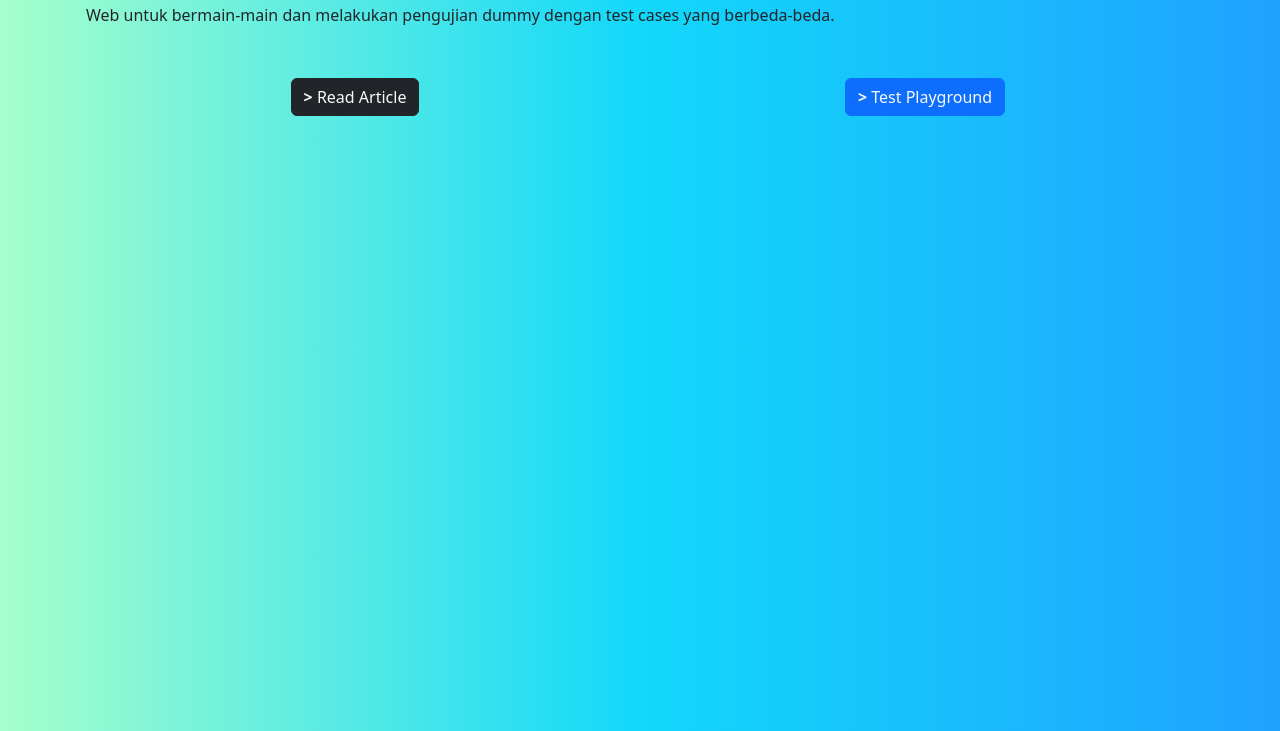
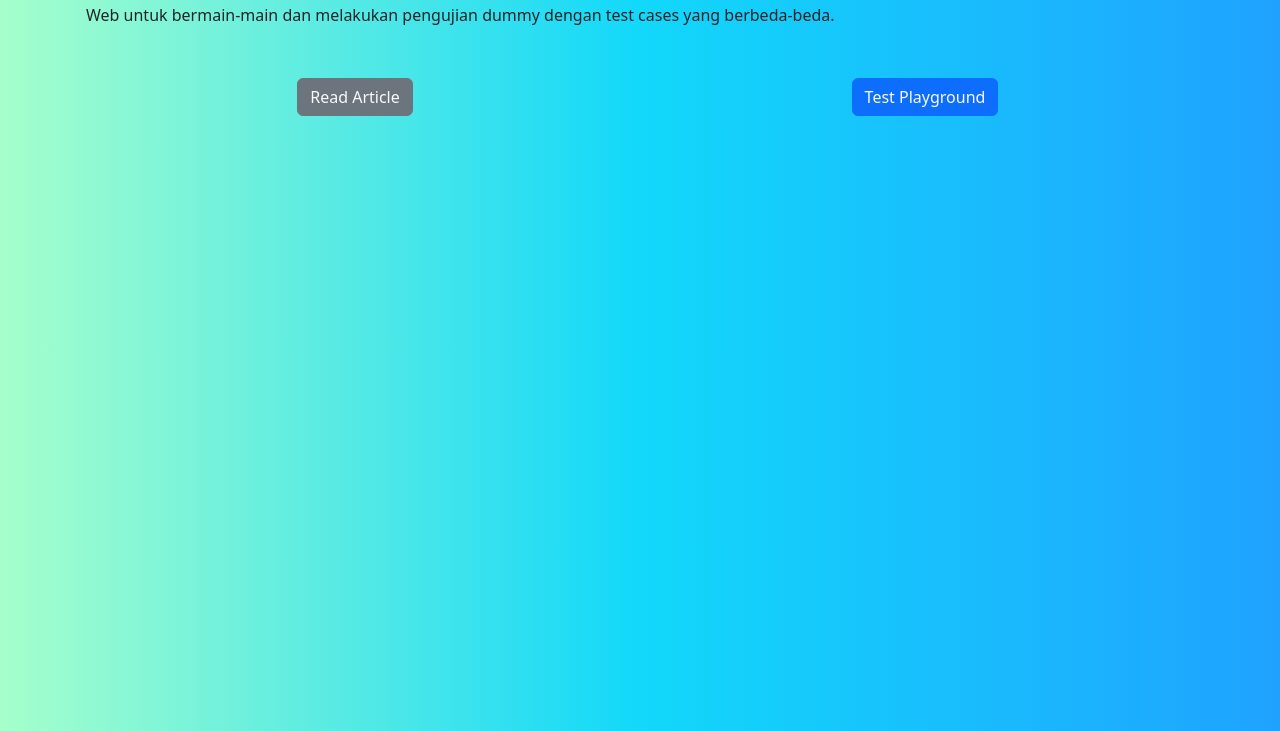
Before and after one commit to ihzarizkyk/kuliah-qa, a plain HTML site: page index.html in a window 1280 px wide. Shown: the part 69-800 px from the top of the page. Drawn offline with nearby package versions, Linux system fonts and the light colour scheme.

Commit message:
Update index

```diff
--- a/index.html
+++ b/index.html
@@ -33,8 +33,8 @@
 
             <div class="col-md-6 col-12">
                 <h2 class="text-center">
-                    <a class="text-light text-decoration-none btn btn-md btn-dark" href="#">
-                        <b>></b> Read Article
+                    <a class="text-light text-decoration-none btn btn-md btn-secondary" href="#">
+                        Read Article
                     </a>
                 </h2>
             </div>
@@ -42,7 +42,7 @@
             <div class="col-md-6 col-12">
                 <h2 class="text-center">
                     <a class="text-light text-decoration-none btn btn-md btn-primary" href="/playgrounds/index.html">
-                        <b>></b> Test Playground
+                        Test Playground
                     </a>
                 </h2>
             </div>
```
